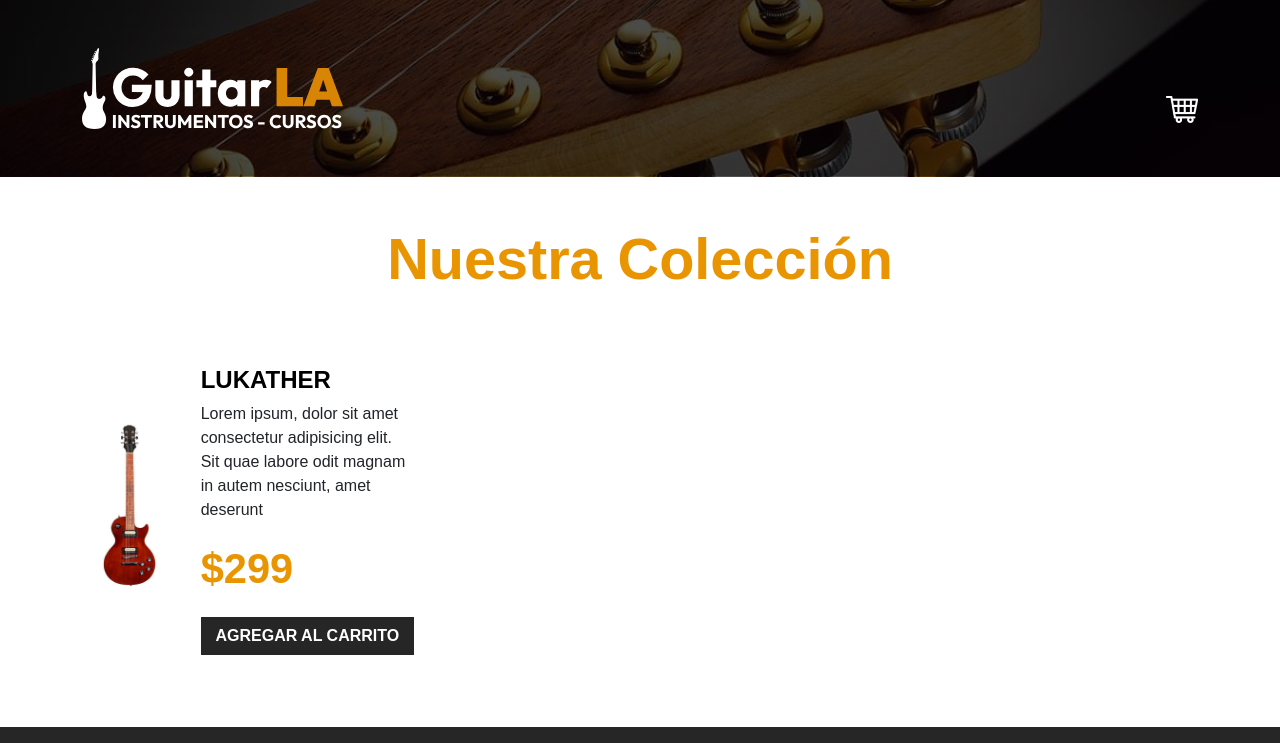
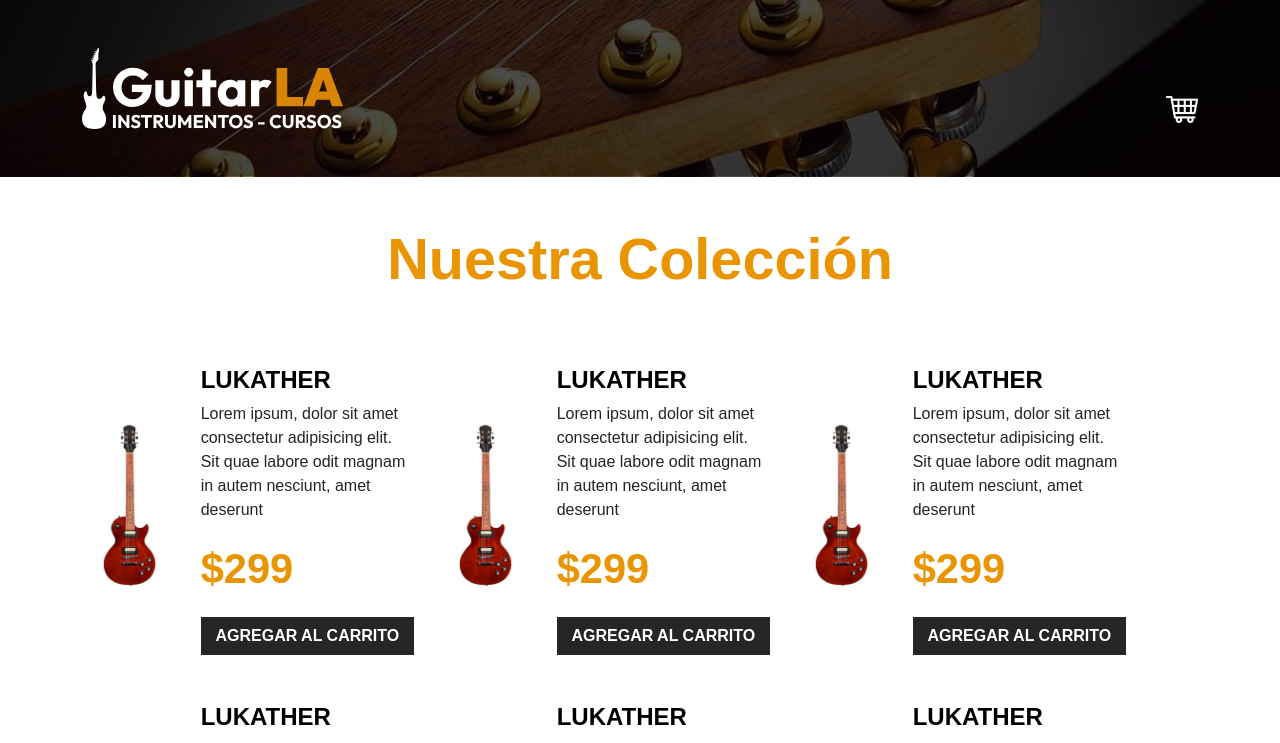
Before and after one commit to IZebaZI/React-Projects, a React app in the folder guitarla/: page / in a window 1280 px wide. Shown: the top 743 px of the page. Built offline with nearby package versions, Linux system fonts and the light colour scheme; the HTML template or start-up script is replaced by a standard one.

Commit message:
Statements y Expressions

```diff
--- a/guitarla/src/App.jsx
+++ b/guitarla/src/App.jsx
@@ -6,12 +6,12 @@ import Header from "./Components/Header"
 import Guitar from "./Components/Guitar"
 import { db } from "./data/db"
 
-// Componentes de React
+// Componentes
 // Son funciones que poseen HTML y JS en un solo archivo
 // Retornan lo que se va a renderizar en el navegador
 // Su proposito es ser reutilizables y encapsular la logica de cada uno
 
-// Hooks de React
+// Hooks
 // Permiten utilizar diferentes funciones de React en los componentes
 // Se dividen entre básicos y adicionales
 // Es posible crear hooks personalizados
@@ -20,16 +20,25 @@ import { db } from "./data/db"
 // Se colocan en la parte superior del componente
 // No de deben colocar dentro de condicionales, bucles o funciones
 
-// State en React
+// State
 // Es una variable con información relevente en nuestra aplicación
 // Puede pertenecer a un componente o a toda la aplicación
 // Se puede modificar y React se encarga de actualizar el DOM y renderizar la vista
 
-// Effect en React
+// Effect
 // Siempre es un callback, que dependiendo cómo se declare, va a ejecutar diferentes acciones
 // Se ejecuta después de que el componente se haya renderizado
 // Es posible pasarle una dependencia y escuchar los cambios que sucedan en una variable
 // Se puede usar para hacer peticiones a una API, escuchar eventos, etc.
+
+// Statements
+// Cada statement es una instrucción para hacer algo (cada línea de código)
+// Los statements se ejecutan de forma secuencial
+// Algunos statements con: creación de variables, funciones, clases, condicionales, ciclos, etc.
+
+// Expressions
+// Son algo que produce un valor
+// Algunos ejemplos son: un ternario, un array method, etc.
 
 function App() {
 
@@ -73,8 +82,11 @@ function App() {
         <main className="container-xl mt-5">
             <h2 className="text-center">Nuestra Colección</h2>
             <div className="row mt-5">
+                {/* Mapear las guitarras */}
+                {data.map(() => (
+                    <Guitar/>
+                ))}
                 {/* Importar Guitar */}
-                <Guitar/>
             </div>
         </main>
 
```
